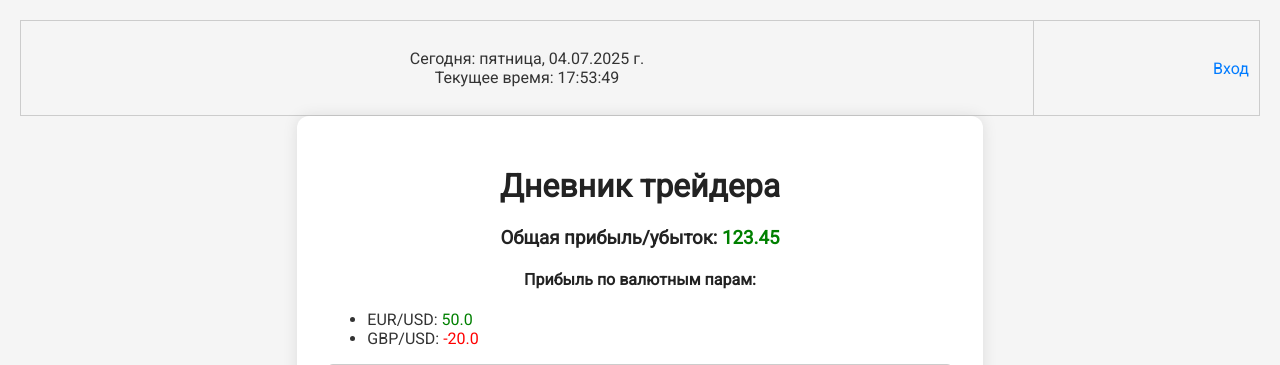
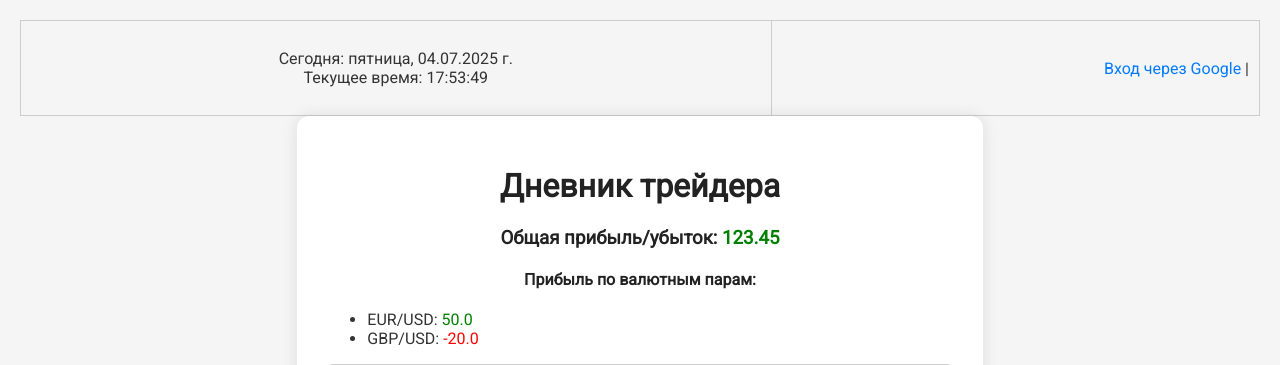
Before and after one commit to KakariA2/trader_diary, a Flask app: page / in a window 1280 px wide. Shown: the top 365 px of the page. Run offline with Flask 3, Linux system fonts and the light colour scheme.

```diff
--- a/templates/index.html
+++ b/templates/index.html
@@ -39,7 +39,7 @@
           </p>
         {% else %}
           <p>
-            <a href="{{ url_for('google.login') }}">Вход</a>
+            <a href="{{ url_for('google.login') }}">Вход через Google</a> |
             {# Если у тебя есть маршрут регистрации, можно раскомментировать #}
             {# | <a href="{{ url_for('register') }}">Регистрация</a> #}
           </p>
```
